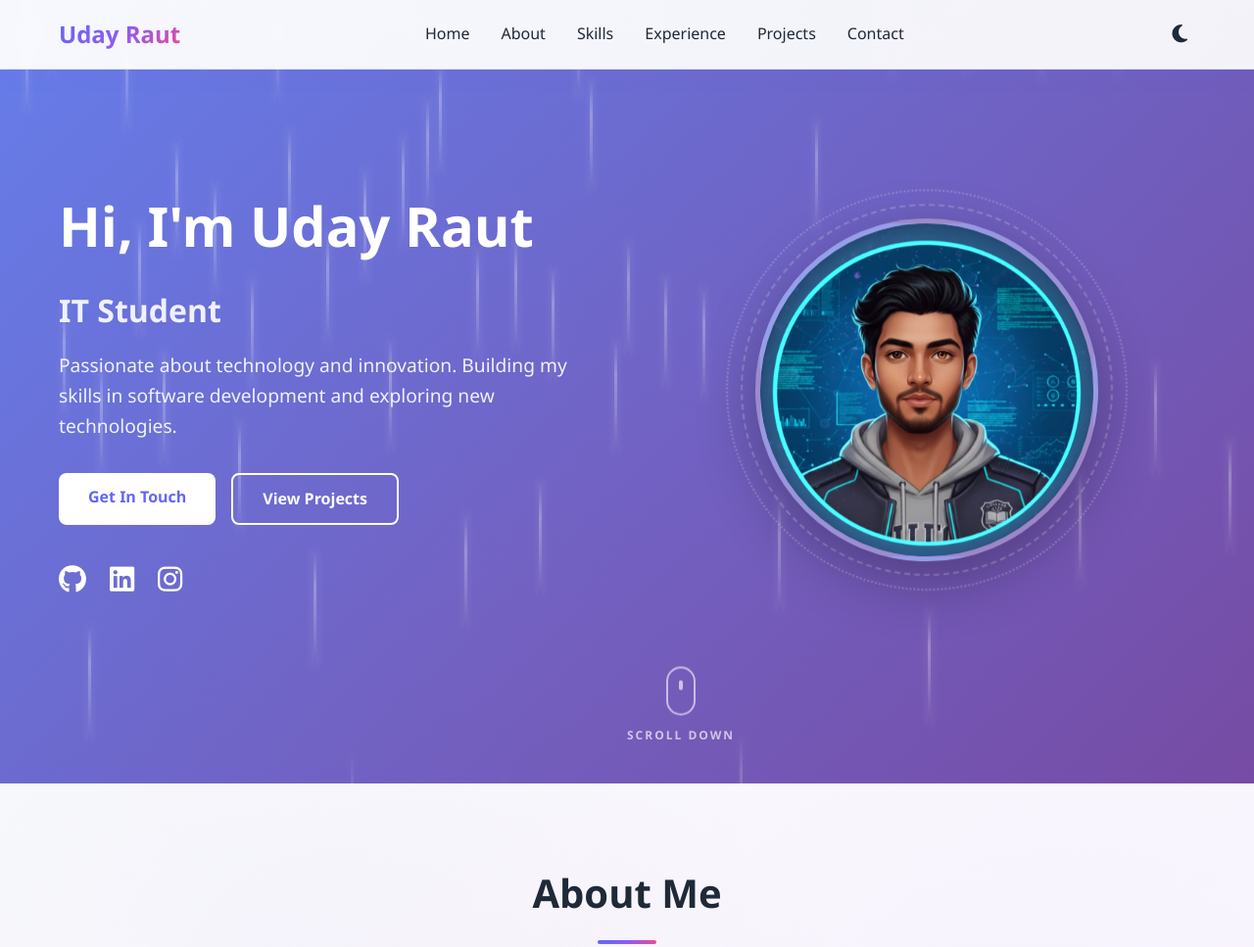
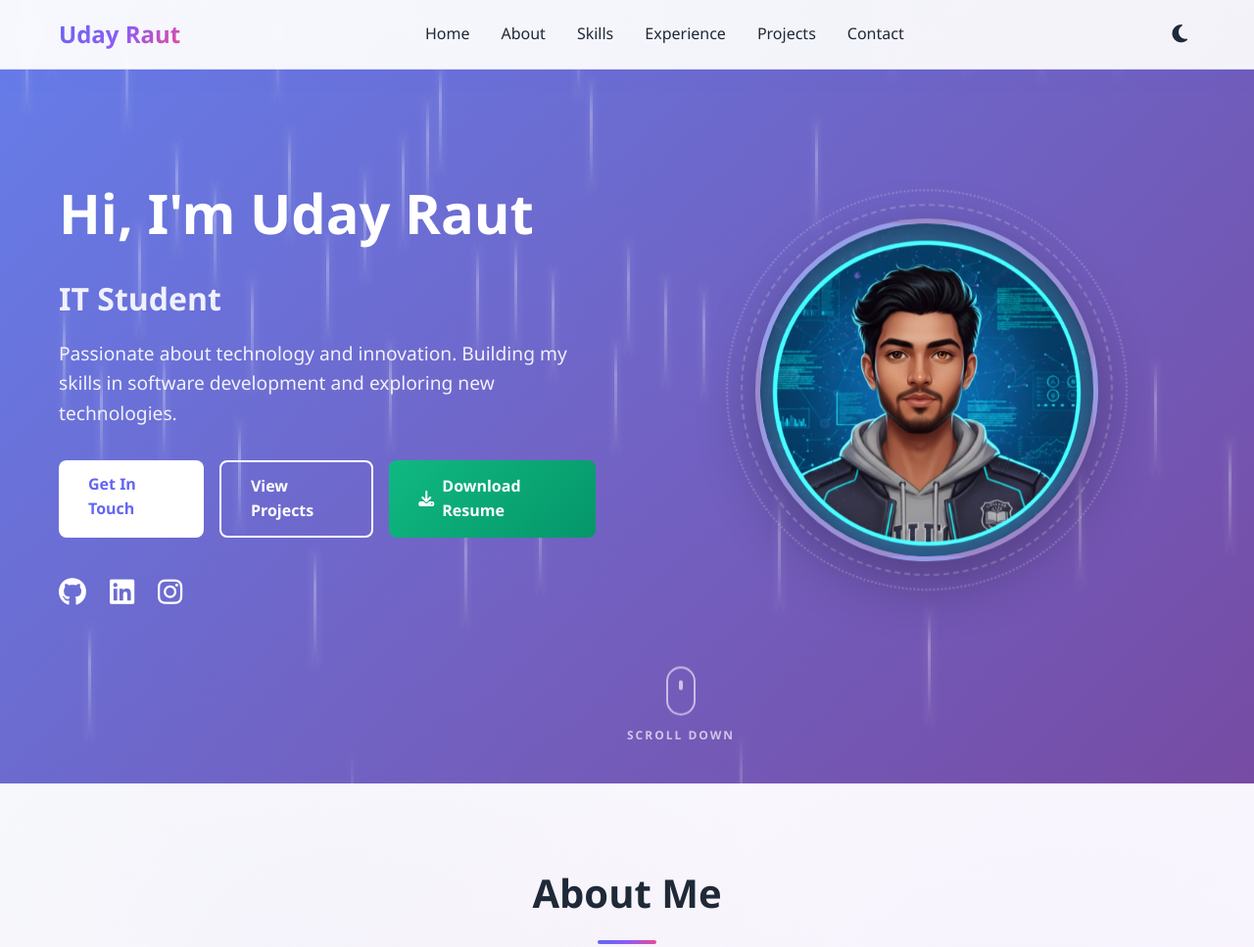
Before and after one commit to UDAYRAUT57UA28/Portfolio, a plain HTML site: page index.html in a window 1280 px wide. Shown: the top 967 px of the page at 98% size. Drawn offline with Linux system fonts and the light colour scheme.

Commit message:
Latest updated portfolio

```diff
--- a/css/style.css
+++ b/css/style.css
@@ -416,6 +416,45 @@ body {
     box-shadow: 0 10px 30px rgba(255, 255, 255, 0.3);
 }
 
+.btn-resume {
+    background: linear-gradient(135deg, #10b981 0%, #059669 100%);
+    color: white;
+    border: none;
+    display: inline-flex;
+    align-items: center;
+    gap: 0.5rem;
+    position: relative;
+    overflow: hidden;
+}
+
+.btn-resume::before {
+    content: '';
+    position: absolute;
+    top: 0;
+    left: -100%;
+    width: 100%;
+    height: 100%;
+    background: rgba(255, 255, 255, 0.2);
+    transition: left 0.4s ease;
+}
+
+.btn-resume:hover::before {
+    left: 0;
+}
+
+.btn-resume:hover {
+    transform: translateY(-2px);
+    box-shadow: 0 10px 30px rgba(16, 185, 129, 0.4);
+}
+
+.btn-resume i {
+    transition: transform 0.3s ease;
+}
+
+.btn-resume:hover i {
+    transform: translateY(2px);
+}
+
 .social-links {
     display: flex;
     gap: 1.5rem;
@@ -1526,6 +1565,14 @@ section > .container {
     .hero-buttons {
         flex-direction: column;
         align-items: center;
+        width: 100%;
+    }
+
+    .hero-buttons .btn {
+        width: 100%;
+        max-width: 300px;
+        text-align: center;
+        justify-content: center;
     }
 
     .timeline::before {
--- a/index.html
+++ b/index.html
@@ -121,6 +121,9 @@
                     <div class="hero-buttons">
                         <a href="#contact" class="btn btn-primary">Get In Touch</a>
                         <a href="#projects" class="btn btn-secondary">View Projects</a>
+                        <a href="assets/resume/resume.pdf" class="btn btn-resume" download="Uday_Raut_Resume.pdf">
+                            <i class="fas fa-download"></i> Download Resume
+                        </a>
                     </div>
                     <div class="social-links"></div>
                 </div>
--- a/js/main.js
+++ b/js/main.js
@@ -57,7 +57,6 @@ function loadHeroSection() {
     const socialIcons = {
         github: 'fab fa-github',
         linkedin: 'fab fa-linkedin',
-        twitter: 'fab fa-twitter',
         instagram: 'fab fa-instagram'
     };
 
@@ -293,8 +292,8 @@ function initializeParticles() {
     canvas.height = window.innerHeight;
 
     const particles = [];
-    const followingParticleCount = 20; // Increased particles that follow cursor
-    const floatingParticleCount = 25; // Particles that float independently
+    const followingParticleCount = 20; // Particles that follow cursor
+    const floatingParticleCount = 60; // Increased floating particles that move independently
     const mouse = { x: null, y: null };
 
     // Get particle colors based on theme
@@ -408,18 +407,18 @@ function initializeParticles() {
         constructor() {
             this.x = Math.random() * canvas.width;
             this.y = Math.random() * canvas.height;
-            this.size = Math.random() * 4 + 1.5;
-            this.speedX = (Math.random() - 0.5) * 0.8;
-            this.speedY = (Math.random() - 0.5) * 0.8;
+            this.size = Math.random() * 5 + 2; // Slightly larger crystals
+            this.speedX = (Math.random() - 0.5) * 1.2; // Faster movement
+            this.speedY = (Math.random() - 0.5) * 1.2;
             this.colors = getParticleColors();
             this.colorIndex = 0;
             this.colorTransition = 0;
-            this.colorChangeSpeed = 0.01;
+            this.colorChangeSpeed = 0.008; // Slower color transitions
             this.angle = Math.random() * Math.PI * 2;
-            this.angleSpeed = (Math.random() - 0.5) * 0.03;
+            this.angleSpeed = (Math.random() - 0.5) * 0.04; // Faster rotation
             this.type = 'floating';
             this.pulsePhase = Math.random() * Math.PI * 2;
-            this.pulseSpeed = 0.02;
+            this.pulseSpeed = 0.03; // Faster pulse
         }
 
         update() {
@@ -485,12 +484,16 @@ function initializeParticles() {
         }
 
         draw() {
-            const currentSize = this.size * (1 + Math.sin(this.pulsePhase) * 0.2);
+            const currentSize = this.size * (1 + Math.sin(this.pulsePhase) * 0.3);
             const currentColor = this.getCurrentColor();
 
             ctx.save();
             ctx.translate(this.x, this.y);
             ctx.rotate(this.angle);
+
+            // Draw outer glow first
+            ctx.shadowBlur = 15;
+            ctx.shadowColor = currentColor;
 
             // Draw crystal ball (hexagon shape)
             ctx.beginPath();
@@ -508,20 +511,30 @@ function initializeParticles() {
 
             // Gradient fill
             const gradient = ctx.createRadialGradient(0, 0, 0, 0, 0, currentSize);
-            gradient.addColorStop(0, currentColor.replace(/[\d.]+\)$/, '0.8)'));
-            gradient.addColorStop(1, currentColor);
+            gradient.addColorStop(0, currentColor.replace(/[\d.]+\)$/, '0.9)'));
+            gradient.addColorStop(0.7, currentColor);
+            gradient.addColorStop(1, currentColor.replace(/[\d.]+\)$/, '0.6)'));
             ctx.fillStyle = gradient;
             ctx.fill();
 
-            // Outer glow
-            ctx.strokeStyle = currentColor.replace(/[\d.]+\)$/, '0.9)');
+            // Outer glow stroke
+            ctx.strokeStyle = currentColor.replace(/[\d.]+\)$/, '1)');
             ctx.lineWidth = 2;
             ctx.stroke();
 
+            // Reset shadow
+            ctx.shadowBlur = 0;
+
             // Inner sparkle
             ctx.beginPath();
-            ctx.arc(-currentSize * 0.3, -currentSize * 0.3, currentSize * 0.3, 0, Math.PI * 2);
-            ctx.fillStyle = 'rgba(255, 255, 255, 0.4)';
+            ctx.arc(-currentSize * 0.3, -currentSize * 0.3, currentSize * 0.4, 0, Math.PI * 2);
+            ctx.fillStyle = 'rgba(255, 255, 255, 0.6)';
+            ctx.fill();
+
+            // Additional sparkle points
+            ctx.beginPath();
+            ctx.arc(currentSize * 0.2, currentSize * 0.2, currentSize * 0.2, 0, Math.PI * 2);
+            ctx.fillStyle = 'rgba(255, 255, 255, 0.3)';
             ctx.fill();
 
             ctx.restore();
```
Also changed, not shown: 2 other files.
